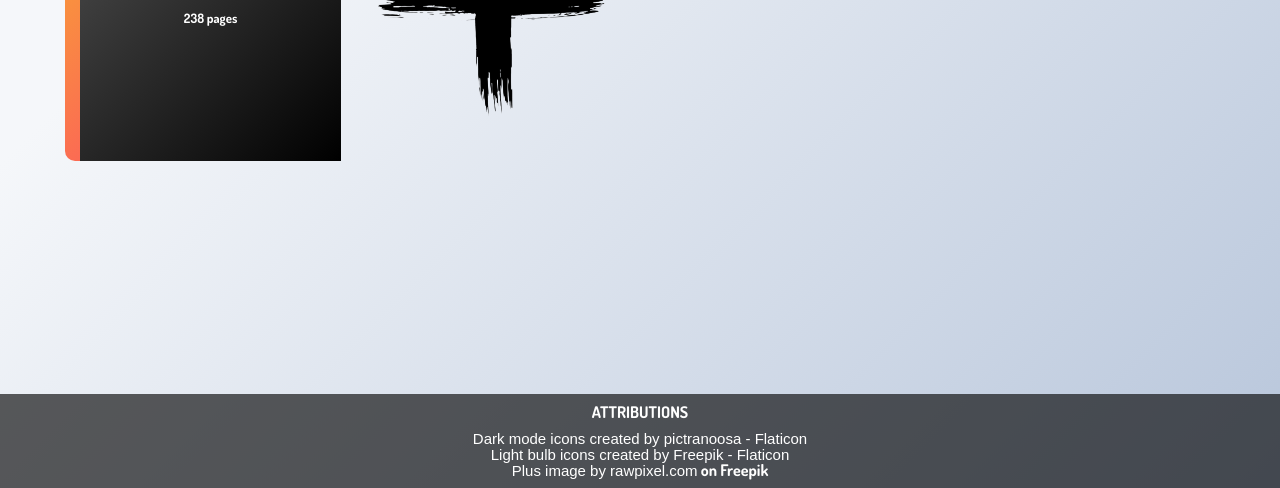
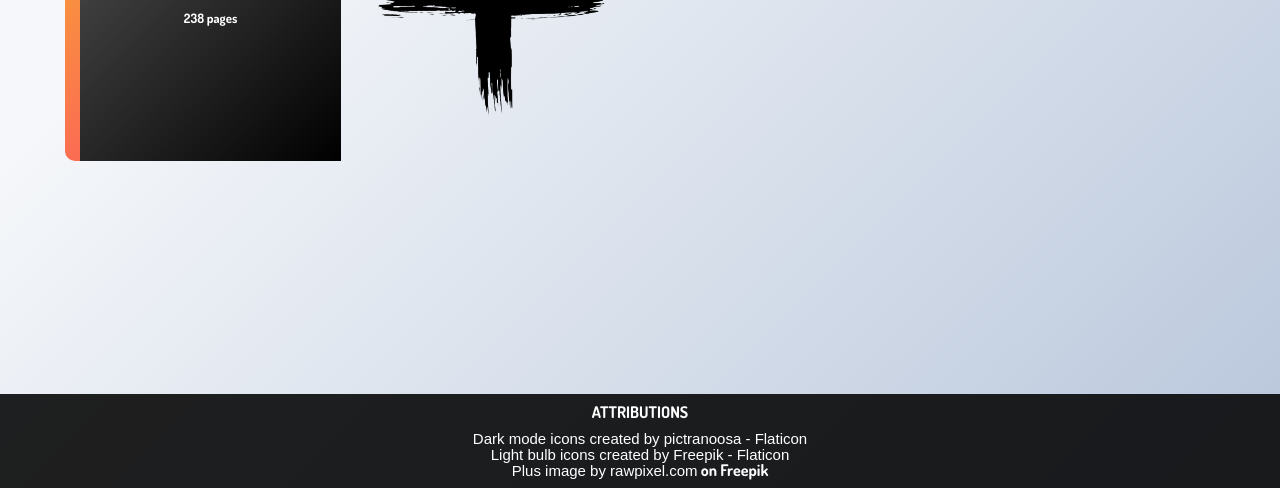
Before and after one commit to rajvatsal/library-app, a plain HTML site: page index.html in a window 1280 px wide. Shown: the part 399-887 px from the top of the page. Drawn offline with Linux system fonts and the light colour scheme; files whose address does not match are found by name; a web font is replaced by a local one.

Commit message:
Make footer darker

```diff
--- a/styles.css
+++ b/styles.css
@@ -225,7 +225,7 @@ span.theme {
 }
 
 footer {
-    background-color: rgba(0, 0, 0, 0.637);
+    background-color: rgb(0 0 0 / 87%);
     margin-top: 60px;
     padding: 10px 0;
     text-align: center;
```
